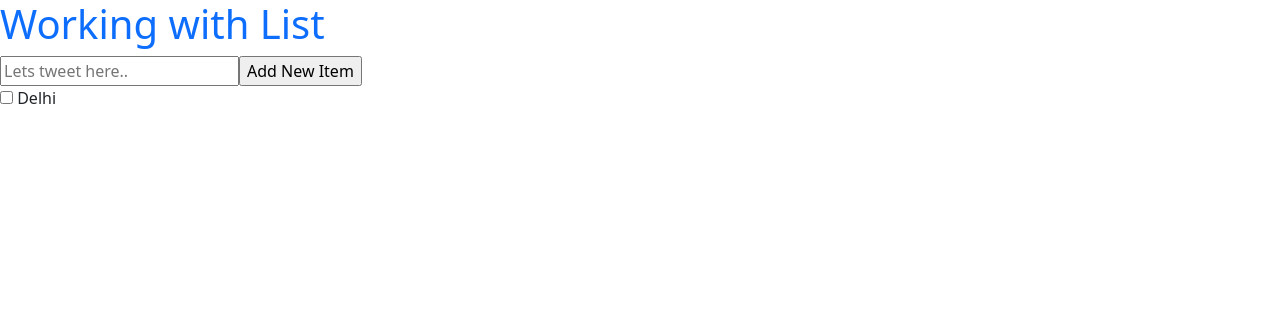
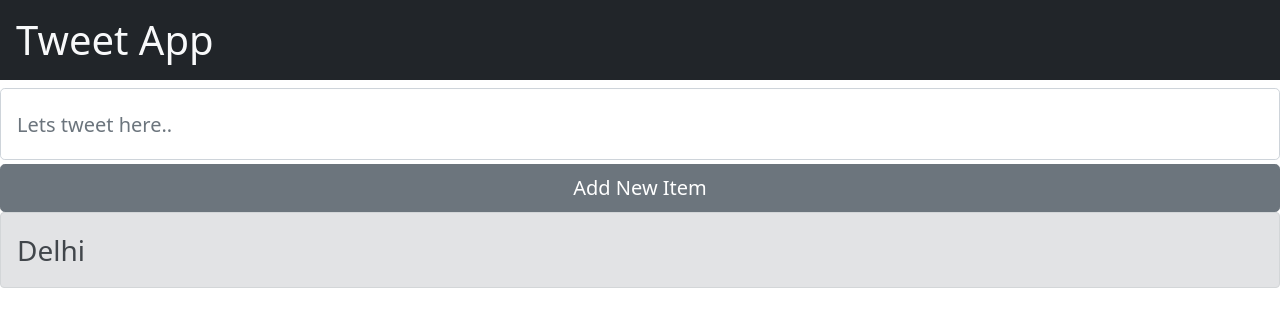
Before and after one commit to kodecdac/day5-my-app, a React (Create React App) app: page / in a window 1280 px wide. Shown: the top 326 px of the page. Built offline with nearby package versions, Linux system fonts and the light colour scheme.

Commit message:
beautification....

```diff
--- a/src/App.js
+++ b/src/App.js
@@ -24,17 +24,31 @@ function App() {
 
   return (
     <div>
-      <h1 className="text-primary">Working with List</h1>
+      <h1 className="bg-dark text-light p-3">Tweet App</h1>
 
+      <div>
         <input
-        className={tweetValidation ? "border border-2 border-danger" : ""}
+          className={
+            tweetValidation
+              ? "border border-2 border-danger form-control form-control-lg"
+              : "form-control form-control-lg"
+          }
+          style={{ height: "72px" }}
           type="text"
           id="inputId"
           value={tweet}
           placeholder="Lets tweet here.."
           onChange={handleTweet}
         />
-      <input type="button" value="Add New Item" onClick={addNewItem} />
+      </div>
+      <div>
+        <input
+          className="btn btn-lg btn-secondary w-100 mt-1"
+          type="button"
+          value="Add New Item"
+          onClick={addNewItem}
+        />
+      </div>
 
       {tweetValidation && (
         <div>
@@ -45,9 +59,7 @@ function App() {
       )}
 
       {list.map((item) => (
-        <div>
-          <input type="checkbox" /> {item}
-        </div>
+        <div className="alert alert-secondary fs-3">{item}</div>
       ))}
     </div>
   );
```
Lines whose indentation alone changed are shown as unchanged.
